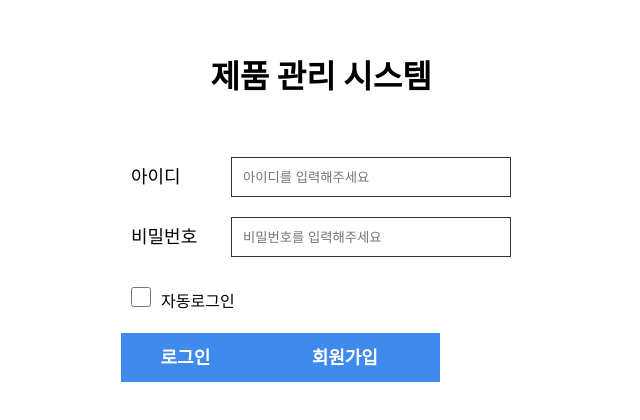
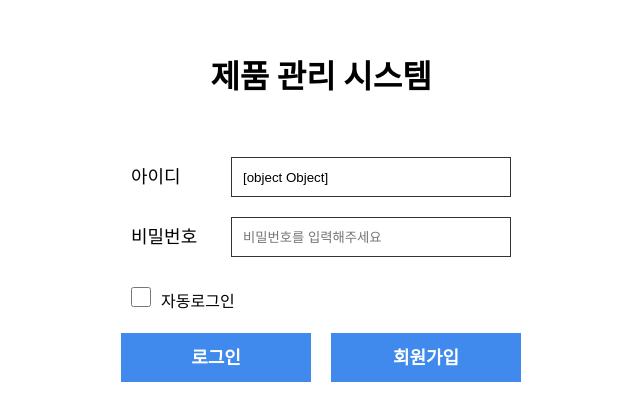
Before and after one commit to Leeje98/company-s_first_assignment, a React (Create React App) app: page /login in a window 1280 px wide. Shown: the part 190-610 px from the top of the page, without its empty margins (319-959 px from the left). Built offline with nearby package versions, Linux system fonts and the light colour scheme.

Commit message:
0914-16-44

```diff
--- a/src/pages/LoginPage.jsx
+++ b/src/pages/LoginPage.jsx
@@ -1,7 +1,7 @@
-import React from 'react';
-// import { Link as ReactRouterDomLink } from 'react-router-dom';
+import React, { useState } from 'react';
 import { Link } from 'react-router-dom';
 import styled from 'styled-components';
+
 
 const Container = styled.div`
   width: 90%;
@@ -67,7 +67,6 @@ const Button = styled.div`
   font-weight: 700;
   line-height: 49px;
   display: block;
-  width: 49%;
   height: 49px;
   margin: 16px 0 7px;
   cursor: pointer;
@@ -86,29 +85,65 @@ const Button = styled.div`
   `} */
 `;
 
-const StyledLink = styled(Link)`
-	width: 100%;
-`;
+
 
 
 
 export default function LoginPage() {
+  const [ idValue, setIdVelue ] = useState({
+    value: ''
+  })
+  const [ password, setPassowrod ] = useState('')
+
+  const handleChangeId = (event) => {
+    const IdCheck = /[(ㄱ-ㅎ가-힣ㅏ-ㅣ),(\s)]/g;
+
+    if (IdCheck.test(event.target.value)) {
+      alert('한글과 공백은 입력할 수 없습니다')
+    } else {
+      setIdVelue(event.target.value);
+    }
+  }  // ID 입력란 공백과 한글 입력 불가 기능
+
+  const handleChangePw = (event) => {
+    const IdCheck = /[(ㄱ-ㅎ가-힣ㅏ-ㅣ)]/g;
+
+    if (IdCheck.test(event.target.value)) {
+      alert('한글은 입력할 수 없습니다')
+    } else {
+      setPassowrod(event.target.value);
+    }
+  } // 비밀번호 입력란 한글 입력 불가 기능 // input password 고유기능으로 한글은 입력 되지 않는듯하다
+
+
+  // function loginBtnClick() {
+  const loginBtnClick = () => {
+
+    const ID = 'bpns1234'
+    const PW = 'bpns1234!!'
+
+    if(idValue.value !== ID ) {
+      alert('존재하지 않는 아이디입니다')
+      setIdVelue.value = ''
+      setIdVelue.focus()
+    }
+  } // 로그인버튼 클릭시 조건 확인
+
   return (
     <Container>
       <Title>제품 관리 시스템</Title>
       <InputBox>
         <Name>아이디</Name>
-        <Input id='id' name='id' placeholder='아이디를 입력해주세요' />
+        <Input id='id' name='id' placeholder='아이디를 입력해주세요'
+               type='text' value={idValue} onChange={handleChangeId} />
       </InputBox>
 
       <InputBox>
         <Name>비밀번호</Name>
-        <Input
-        id='password'
-        name='passoword'
-        type='password'
-        placeholder='비밀번호를 입력해주세요'
-        />
+        <Input id='password' name='passoword' placeholder='비밀번호를 입력해주세요'
+                // type='password'
+                type='text'
+                value={password} onChange={handleChangePw}/>
       </InputBox>
 
       <CheckInput
@@ -119,12 +154,12 @@ export default function LoginPage() {
       <label htmlFor="autoLogin">자동로그인</label>
 
       <ButtonBox>
-        <Button>로그인</Button>
-        {/* <Link to='/join' style={{ textDecoration: 'none', width: 'auto' }}><Button>회원가입</Button></Link> */}
-        <StyledLink to='/join' style={{ textDecoration: 'none' }}><Button>회원가입</Button></StyledLink>
+        <Button style={{ flex: 1, marginRight: '20px' }} onClick={loginBtnClick}>로그인</Button>
+        <Link className='joinBtn' to='/join' style={{ textDecoration: 'none', flex: 1 }}>
+          <Button style={{ width: '100%' }}>회원가입</Button>
+        </Link>
       </ButtonBox>
 
     </Container>
-    // <div>안녕하세요</div>
   )
 }
```
